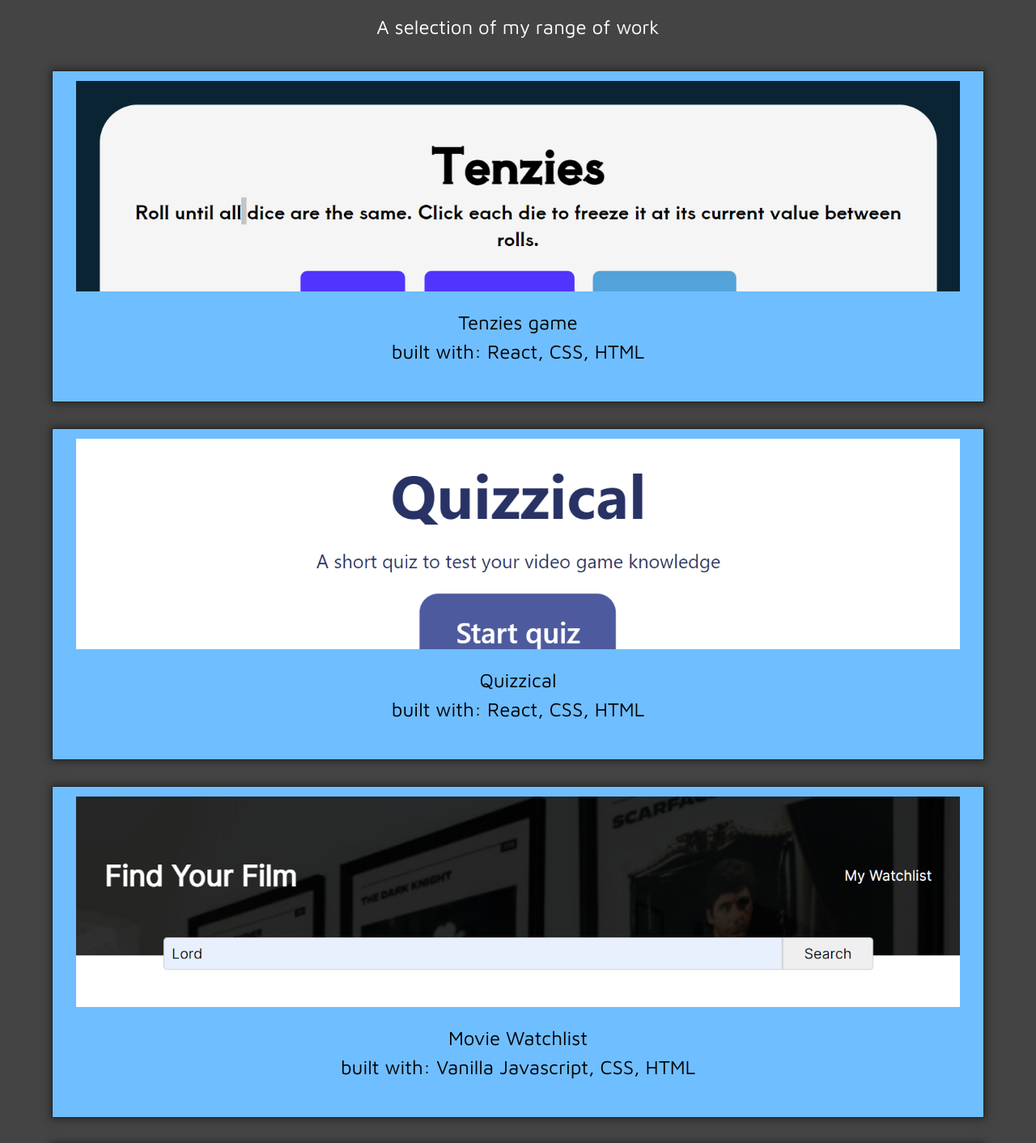
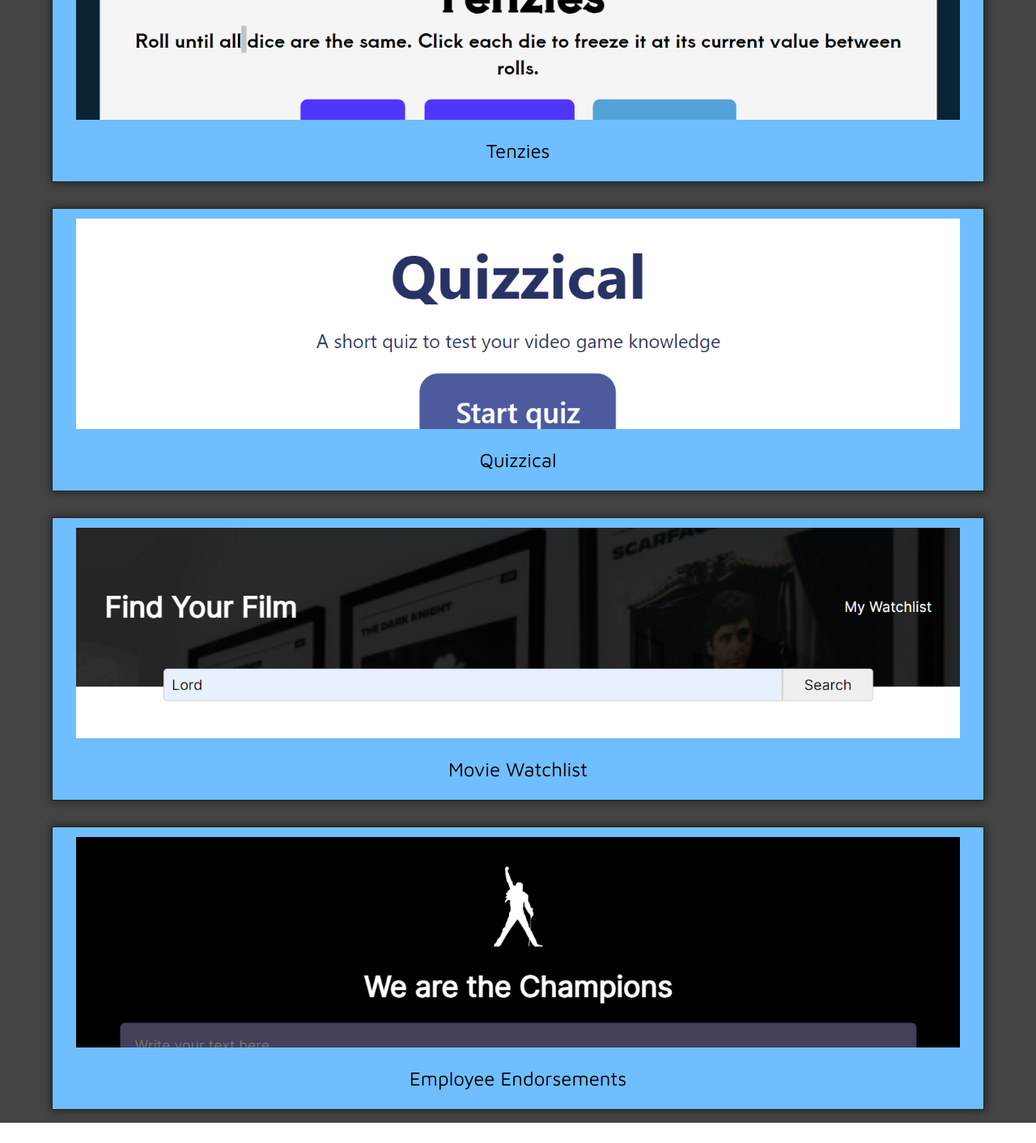
Before and after one commit to GabrielJDavila/Portfolio2.0, a React (Vite) app in the folder portfolio2.0/: page / in a window 1280 px wide. Shown: the part 1330-2742 px from the top of the page at 81% size. Built offline with nearby package versions, Linux system fonts and the light colour scheme.

Commit message:
css updates

```diff
--- a/portfolio2.0/src/Projects.jsx
+++ b/portfolio2.0/src/Projects.jsx
@@ -1,16 +1,31 @@
+import data from './projectdata'
 
 export default function Projects() {
+
+    const projects = data.map((item, index) => {
+        return (
+            <a key={index} href={item.source} className="portfolio-item">
+                <img src={item.img} alt={item.alt} className="portfolio-img img1" id={item.id}></img>
+                <p className={"project-name"}>{item.name}</p>
+                <p>{item.tools}</p>
+                <p className="project-description">{item.description}</p>
+            </a>
+        )
+    })
+
     return (
         <div className="projects-container">
             <h2 className="projects-title">My projects</h2>
             <p>A selection of my range of work</p>
             <div className="mini-proj-container">
-                <a href="https://beamish-ganache-a020c1.netlify.app/" className="portfolio-item">
-                    <img src="./src/assets/tenzies-screenshot.png" alt="screenshot of tenzies app" className="portfolio-img img1"></img>
-                    <p className="project-name">Tenzies game</p>
-                    <p className="project-description">built with: React, CSS, HTML</p>
-                </a>
-                <a href="https://startling-begonia-80cfd3.netlify.app/" className="portfolio-item">
+                {projects}
+                {/* <a href={props.source} className="portfolio-item">
+                    <img src={props.img} alt={props.alt} className="portfolio-img img1"></img>
+                    <p className={"project-name"}>{props.name}</p>
+                    <p>{props.tools}</p>
+                    <p className="project-description">{props.description}</p>
+                </a> */}
+                {/* <a href="https://startling-begonia-80cfd3.netlify.app/" className="portfolio-item">
                     <img src="./src/assets/quizzical-screenshot.png" alt="screenshot of quizzical app" className="portfolio-img img2"></img>
                     <p className="project-name">Quizzical</p>
                     <p className="project-description">built with: React, CSS, HTML</p>
@@ -24,7 +39,7 @@ export default function Projects() {
                     <img src="./src/assets/endorsements-screenshot.png" alt="screenshot of endorsements app" className="portfolio-img img4"></img>
                     <p className="project-name">Employee Endorsements Page</p>
                     <p className="project-description">built with: Vanilla Javascript, Firebase, CSS, HTML</p>
-                </a>
+                </a> */}
             </div>
         </div>
     )
--- a/portfolio2.0/src/index.css
+++ b/portfolio2.0/src/index.css
@@ -37,7 +37,7 @@ body {
   left: 0;
   overflow-y: hidden;
   z-index: 1;
-  transition: .5s all ease;
+  transition: .3s all ease;
 }
 
 .fa-bars {
@@ -185,7 +185,7 @@ body {
   display: flex;
   flex-direction: column;
   width: 90vw;
-  height: 410px;
+  height: 350px;
   padding: .75rem;
   margin: 1rem auto;
   background: rgb(111, 190, 255);
@@ -214,7 +214,7 @@ body {
   background-blend-mode: multiply;
 }
 
-.img1, .img3, .img4 {
+#item1, #item3, #item4 {
   object-position: 100% 0;
 }
 
@@ -243,11 +243,13 @@ a {
   scale: .9;
 } */
 
-/* code fore media query */
-/* .hero-container {
+/* media queries */
+@media screen and (min-width: 500px) {
+  .hero-container {
     background: rgb(107, 169, 255);;
     padding: 1rem;
     display: flex;
+    flex-direction: row;
     position: relative;
     margin: 2rem auto;
     text-align: center;
@@ -258,13 +260,14 @@ a {
   .hero-logo {
     margin-right: .5rem;
     width: 5rem;
-  border-radius: 50%; */
-  /* border: 2px solid rgb(199, 199, 199); */
-  /* box-shadow: 0px 0px 5px 1px rgb(106, 106, 106);
+    border-radius: 50%;
+    border: 2px solid rgb(199, 199, 199);
+    box-shadow: 0px 0px 5px 1px rgb(106, 106, 106);
   }
 
   .hero-title {
     font-size: 1.75rem;
     margin-bottom: 0;
     text-align: left;
-} */
+  }
+}
--- a/portfolio2.0/src/projectdata.jsx
+++ b/portfolio2.0/src/projectdata.jsx
@@ -1,18 +1,38 @@
-export const projectdata = [
+export default [
     {
+        id: "item1",
         name: "Tenzies",
-        description: "built with: React, CSS, HTML",
+        tools: "React, CSS, HTML",
+        description: "Tenzies is a game where you roll dice until all dice are matching numbers.",
         source: "https://beamish-ganache-a020c1.netlify.app/",
         img: "./src/assets/tenzies-screenshot.png",
         alt: "screenshot of tenzies app"
     },
     {
-
+        id: "item2",
+        name: "Quizzical",
+        tools: "React, Open Trivia Database API, CSS, HTML",
+        description: "Quizzical tests your knowledge of popular videogame trivia.",
+        source: "https://startling-begonia-80cfd3.netlify.app/",
+        img: "./src/assets/quizzical-screenshot.png",
+        alt: "screenshot of quizzical app"
     },
     {
-
+        id: "item3",
+        name: "Movie Watchlist",
+        tools: "Javascript, OMDb API, CSS, HTML",
+        description: "This project lets you search movies and add them to your personal watchlist.",
+        source: "https://magical-toffee-a92ae3.netlify.app/",
+        img: "./src/assets/watchlist-screenshot.png",
+        alt: "screenshot of watchlist app"
     },
     {
-
+        id: "item4",
+        name: "Employee Endorsements",
+        tools: "Javascript, Firebase, CSS, HTML",
+        description: "Endorsements lets users write an inspirational note to other coworkers. It saves data to a database and retrieves it to render.",
+        source: "https://venerable-maamoul-37b869.netlify.app/",
+        img: "./src/assets/endorsements-screenshot.png",
+        alt: "screenshot of endorsements app"
     }
 ]
```
Lines whose indentation alone changed are shown as unchanged.
